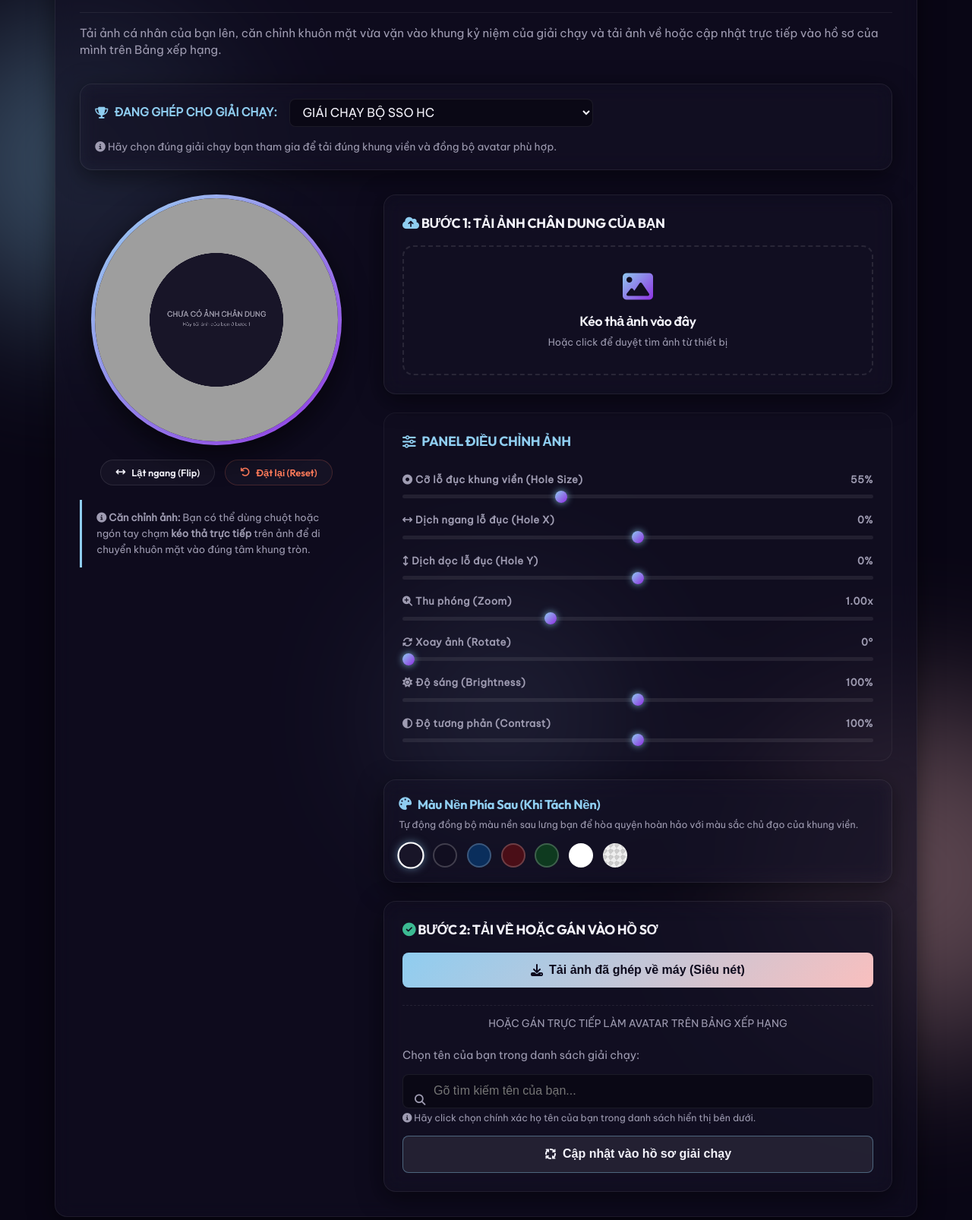
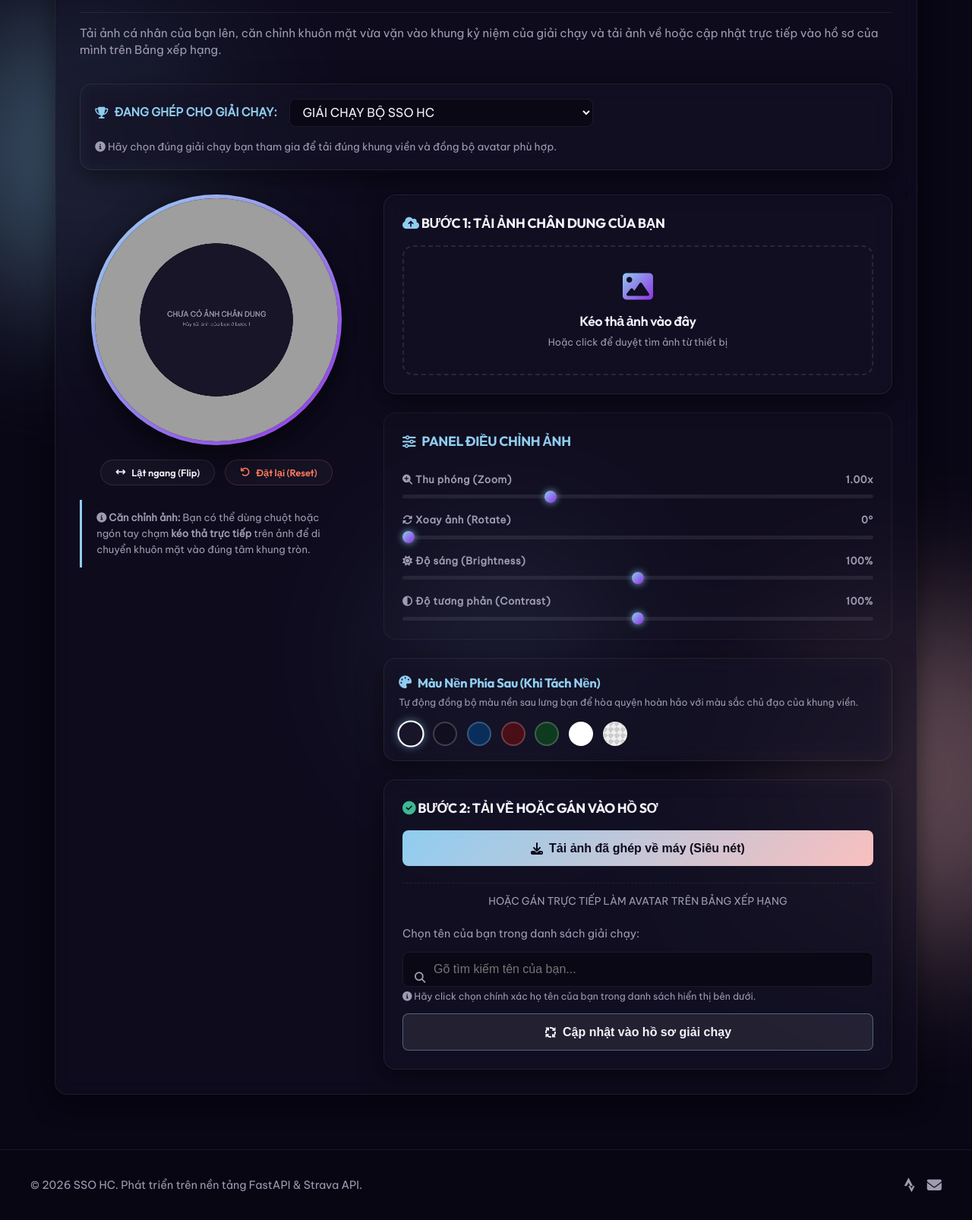
Before and after one commit to PhongNguyen618/SSO_HC, a FastAPI app: page /avatar in a window 1280 px wide; the page is wider, and only the part inside the window is pictured. Shown: the part 180-1786 px from the top of that part at 76% size. After the commit the page ends 1749 px from the top of that part, so only its background shows below. Run offline with FastAPI, Linux system fonts and the light colour scheme; data comes from the database, SQL or seed files in the repository; data that the repository does not hold is empty.

Commit message:
fix: dynamically punch transparent hole in frameImg on client-side offscreen canvas to prevent black/solid holes from RGB frames, and clean up residual JS slider code

```diff
--- a/templates/avatar.html
+++ b/templates/avatar.html
@@ -384,31 +384,7 @@
                     <i class="fa-solid fa-sliders"></i> PANEL ĐIỀU CHỈNH ẢNH
                 </h3>
 
-                <!-- Slider thay đổi cỡ lỗ đục khung viền, tối thiểu 40% tối đa 85%, mặc định 55% -->
-                <div class="control-group">
-                    <div class="control-label">
-                        <span><i class="fa-solid fa-circle-dot"></i> Cỡ lỗ đục khung viền (Hole Size)</span>
-                        <span id="holeVal">55%</span>
-                    </div>
-                    <input type="range" id="holeSlider" class="slider-input" min="40" max="85" step="1" value="55">
-                </div>
 
-                <!-- Slider thay đổi vị trí tâm lỗ đục -->
-                <div class="control-group">
-                    <div class="control-label">
-                        <span><i class="fa-solid fa-arrows-left-right"></i> Dịch ngang lỗ đục (Hole X)</span>
-                        <span id="holeXVal">0%</span>
-                    </div>
-                    <input type="range" id="holeXSlider" class="slider-input" min="-15" max="15" step="0.5" value="0">
-                </div>
-
-                <div class="control-group">
-                    <div class="control-label">
-                        <span><i class="fa-solid fa-arrows-up-down"></i> Dịch dọc lỗ đục (Hole Y)</span>
-                        <span id="holeYVal">0%</span>
-                    </div>
-                    <input type="range" id="holeYSlider" class="slider-input" min="-15" max="15" step="0.5" value="0">
-                </div>
 
                 <div class="control-group">
                     <div class="control-label">
@@ -530,12 +506,6 @@
     const canvas = document.getElementById('avatarCanvas');
     const ctx = canvas.getContext('2d');
 
-    // Tạo Canvas phụ để đục lỗ động ở client-side
-    const offCanvas = document.createElement('canvas');
-    offCanvas.width = 1200;
-    offCanvas.height = 1200;
-    const offCtx = offCanvas.getContext('2d');
-
     // Khung viền mặc định tải từ Server
     const frameImg = new Image();
     frameImg.crossOrigin = "anonymous";
@@ -552,9 +522,6 @@
     let brightness = 100; // Độ sáng (%)
     let contrast = 100;   // Độ tương phản (%)
     let isFlipped = false; // Trạng thái lật ngang
-    let holeScale = 0.55;  // Tỷ lệ lỗ đục mặc định mới (55%)
-    let holeOffsetX = 0;   // Dịch chuyển X của lỗ đục (%)
-    let holeOffsetY = 0;   // Dịch chuyển Y của lỗ đục (%)
 
     // Trạng thái kéo thả ảnh (Pan) trên canvas
     let isDragging = false;
@@ -578,45 +545,25 @@
         const centerX = canvas.width / 2;
         const centerY = canvas.height / 2;
 
-        // Tính toán tọa độ tâm của lỗ đục động dựa trên slider dịch chuyển (holeOffsetX, holeOffsetY)
-        const holeCenterX = centerX + (holeOffsetX * canvas.width) / 100;
-        const holeCenterY = centerY + (holeOffsetY * canvas.height) / 100;
-
         // 3. Vẽ ảnh người dùng lồng tròn (nếu đã tải ảnh lên)
         if (userImg) {
             ctx.save();
 
-            if (isUserBgRemoved) {
-                // NẾU ĐÃ TÁCH NỀN: Cắt clipping path theo vòng tròn ngoài cùng của avatar (bán kính canvas.width / 2)
+            // Cắt clipping path theo vòng tròn ngoài cùng của avatar (bán kính canvas.width / 2)
             // giúp ảnh chân dung tự do hiển thị trong lỗ đục (giống Canva) nhưng không bị tràn ra ngoài viền tròn avatar
             const clipRadius = canvas.width / 2;
             ctx.beginPath();
             ctx.arc(centerX, centerY, clipRadius, 0, Math.PI * 2);
             ctx.clip();
 
-                // Vẽ màu nền đã chọn đằng sau người (trong phạm vi lỗ đục nhỏ)
-                if (bgColor && bgColor !== 'transparent') {
-                    ctx.fillStyle = bgColor;
-                    ctx.beginPath();
-                    ctx.arc(holeCenterX, holeCenterY, (canvas.width * holeScale) / 2, 0, Math.PI * 2);
-                    ctx.fill();
-                }
-            } else {
-                // NẾU CHƯA TÁCH NỀN: Bắt buộc clip tròn theo lỗ đục nhỏ để giấu nền ảnh gốc không bị tràn ra ngoài
-                const clipRadius = (canvas.width * holeScale) / 2;
-                ctx.beginPath();
-                ctx.arc(holeCenterX, holeCenterY, clipRadius, 0, Math.PI * 2);
-                ctx.clip();
-
-                // Vẽ màu nền đã chọn ở lớp dưới cùng (đằng sau người VĐV)
+            // Vẽ màu nền đã chọn đằng sau người
             if (bgColor && bgColor !== 'transparent') {
                 ctx.fillStyle = bgColor;
                 ctx.fill();
             }
-            }
 
-            // Tịnh tiến tọa độ vẽ về tâm lỗ đục mới để áp dụng Xoay và Phóng to
-            ctx.translate(holeCenterX + offsetX, holeCenterY + offsetY);
+            // Tịnh tiến tọa độ vẽ về tâm để áp dụng Xoay và Phóng to
+            ctx.translate(centerX + offsetX, centerY + offsetY);
             ctx.rotate((rotation * Math.PI) / 180);
 
             // Áp dụng phép lật ngang nếu được kích hoạt
@@ -628,8 +575,8 @@
             ctx.filter = `brightness(${brightness}%) contrast(${contrast}%)`;
 
             // Tính toán kích thước hiển thị ảnh
-            // Cơ chế Aspect Cover giữ nguyên tỉ lệ aspect ratio, không bị crop cứng mất đầu
-            const drawDiameter = canvas.width * (holeScale + 0.25); // Đường kính vẽ lớn hơn lỗ đục 25% để người dùng thoải mái căn chỉnh mà không lo hở viền
+            // Sử dụng mặc định đường kính vẽ bằng 70% kích thước canvas (840px) làm chuẩn ban đầu
+            const drawDiameter = canvas.width * 0.7;
             let drawWidth, drawHeight;
             const imgRatio = userImg.width / userImg.height;
 
@@ -658,37 +605,40 @@
             ctx.save();
             ctx.fillStyle = '#181528';
             ctx.beginPath();
-            ctx.arc(holeCenterX, holeCenterY, (canvas.width * (holeScale + 0.08)) / 2, 0, Math.PI * 2);
+            ctx.arc(centerX, centerY, (canvas.width * 0.63) / 2, 0, Math.PI * 2);
             ctx.fill();
 
             ctx.fillStyle = '#8f8c9d';
             ctx.font = 'bold 36px Be Vietnam Pro, Inter, sans-serif';
             ctx.textAlign = 'center';
-            ctx.fillText('CHƯA CÓ ẢNH CHÂN DUNG', holeCenterX, holeCenterY - 15);
+            ctx.fillText('CHƯA CÓ ẢNH CHÂN DUNG', centerX, centerY - 15);
             ctx.font = '24px Be Vietnam Pro, Inter, sans-serif';
-            ctx.fillText('Hãy tải ảnh của bạn ở bước 1', holeCenterX, holeCenterY + 30);
+            ctx.fillText('Hãy tải ảnh của bạn ở bước 1', centerX, centerY + 30);
             ctx.restore();
         }
 
-        // 4. Vẽ khung viền (Frame) đè lên trên cùng và đục lỗ động ở client-side
+        // 4. Vẽ khung viền (Frame) đè lên trên cùng.
+        // Đục lỗ tròn trong suốt ở giữa frameImg (tỉ lệ 63%) bằng offscreen canvas
+        // để hỗ trợ cả các file frame đặc màu (RGB không alpha) do admin tải lên.
         if (frameImg.complete) {
-            offCtx.clearRect(0, 0, offCanvas.width, offCanvas.height);
-            // Vẽ khung viền gốc đặc lên Canvas phụ
+            const offCanvas = document.createElement('canvas');
+            offCanvas.width = canvas.width;
+            offCanvas.height = canvas.height;
+            const offCtx = offCanvas.getContext('2d');
+
+            // Vẽ frameImg nguyên bản lên canvas phụ
             offCtx.drawImage(frameImg, 0, 0, offCanvas.width, offCanvas.height);
 
-            // Đục lỗ tròn ở tâm dịch chuyển trên Canvas phụ bằng Composite Operation
+            // Sử dụng globalCompositeOperation 'destination-out' để đục một hình tròn trong suốt ở giữa
+            offCtx.save();
             offCtx.globalCompositeOperation = 'destination-out';
-            offCtx.fillStyle = '#000000';
             offCtx.beginPath();
-            const holeRadius = (offCanvas.width * holeScale) / 2;
-            const offHoleCenterX = offCanvas.width / 2 + (holeOffsetX * offCanvas.width) / 100;
-            const offHoleCenterY = offCanvas.height / 2 + (holeOffsetY * offCanvas.height) / 100;
-            offCtx.arc(offHoleCenterX, offHoleCenterY, holeRadius, 0, Math.PI * 2);
+            offCtx.arc(centerX, centerY, (offCanvas.width * 0.63) / 2, 0, Math.PI * 2);
             offCtx.fill();
-            offCtx.globalCompositeOperation = 'source-over';
+            offCtx.restore();
 
-            // Vẽ Canvas phụ đã đục lỗ đè lên Canvas chính
-            ctx.drawImage(offCanvas, 0, 0);
+            // Vẽ canvas phụ đã đục lỗ đè lên canvas chính
+            ctx.drawImage(offCanvas, 0, 0, canvas.width, canvas.height);
         }
     }
 
@@ -779,9 +729,6 @@
             brightness = 100;
             contrast = 100;
             isFlipped = false;
-            holeScale = 0.55;
-            holeOffsetX = 0;
-            holeOffsetY = 0;
 
             document.getElementById('zoomSlider').value = 1.0;
             document.getElementById('zoomVal').innerText = '1.00x';
@@ -791,12 +738,6 @@
             document.getElementById('brightnessVal').innerText = '100%';
             document.getElementById('contrastSlider').value = 100;
             document.getElementById('contrastVal').innerText = '100%';
-            document.getElementById('holeSlider').value = 55;
-            document.getElementById('holeVal').innerText = '55%';
-            document.getElementById('holeXSlider').value = 0;
-            document.getElementById('holeXVal').innerText = '0%';
-            document.getElementById('holeYSlider').value = 0;
-            document.getElementById('holeYVal').innerText = '0%';
 
             drawCanvas();
             if (isBgRemoved) {
@@ -835,27 +776,6 @@
         drawCanvas();
     });
 
-    const holeSlider = document.getElementById('holeSlider');
-    holeSlider.addEventListener('input', (e) => {
-        holeScale = parseInt(e.target.value) / 100;
-        document.getElementById('holeVal').innerText = e.target.value + '%';
-        drawCanvas();
-    });
-
-    const holeXSlider = document.getElementById('holeXSlider');
-    holeXSlider.addEventListener('input', (e) => {
-        holeOffsetX = parseFloat(e.target.value);
-        document.getElementById('holeXVal').innerText = (holeOffsetX > 0 ? '+' : '') + holeOffsetX + '%';
-        drawCanvas();
-    });
-
-    const holeYSlider = document.getElementById('holeYSlider');
-    holeYSlider.addEventListener('input', (e) => {
-        holeOffsetY = parseFloat(e.target.value);
-        document.getElementById('holeYVal').innerText = (holeOffsetY > 0 ? '+' : '') + holeOffsetY + '%';
-        drawCanvas();
-    });
-
     // --- NÚT HÀNH ĐỘNG NHANH ---
     // Nút Lật ảnh
     document.getElementById('flipBtn').addEventListener('click', () => {
@@ -878,9 +798,6 @@
         brightness = 100;
         contrast = 100;
         isFlipped = false;
-        holeScale = 0.55;
-        holeOffsetX = 0;
-        holeOffsetY = 0;
 
         document.getElementById('zoomSlider').value = 1.0;
         document.getElementById('zoomVal').innerText = '1.00x';
@@ -890,12 +807,6 @@
         document.getElementById('brightnessVal').innerText = '100%';
         document.getElementById('contrastSlider').value = 100;
         document.getElementById('contrastVal').innerText = '100%';
-        document.getElementById('holeSlider').value = 55;
-        document.getElementById('holeVal').innerText = '55%';
-        document.getElementById('holeXSlider').value = 0;
-        document.getElementById('holeXVal').innerText = '0%';
-        document.getElementById('holeYSlider').value = 0;
-        document.getElementById('holeYVal').innerText = '0%';
 
         drawCanvas();
         showAlert('success', 'Đã khôi phục các thông số chỉnh ảnh về mặc định.');
```
Lines whose indentation alone changed are shown as unchanged.
